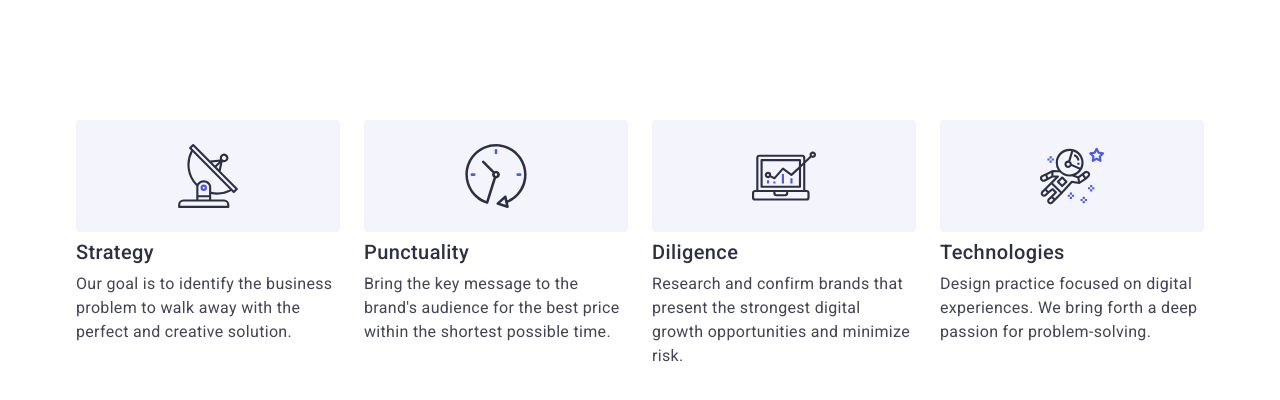
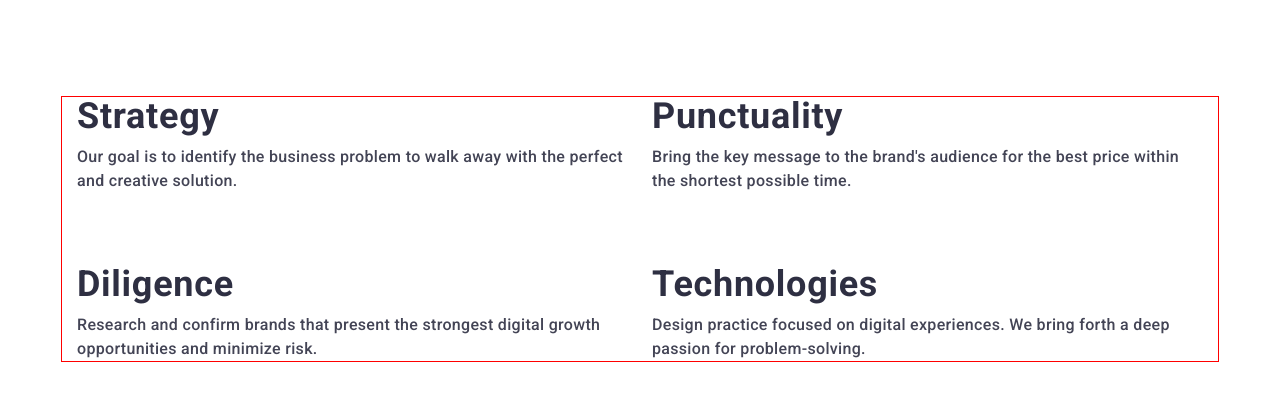
Before and after one commit to CherpakovaAnastasiia/goit-markup-hw-06, a plain HTML site: page index.html in a window 1280 px wide. Drawn offline with nearby package versions, Linux system fonts and the light colour scheme.

Commit message:
advantages

```diff
--- a/css/styles.css
+++ b/css/styles.css
@@ -32,32 +32,11 @@ body {
     background-color: #FFFFFF;
 }
 
-/*----------------MOBILE---------------*/
-
 .container {
     max-width: 428px;
     margin: 0 auto;
     padding: 0 16px;
-}
-
-
-/*----------------TABLET---------------*/
-
-@media screen and (min-width: 768px) {
-    .container {
-    max-width: 768px;
-}
-}
-
-/*----------------DESKTOP---------------*/
-
-@media screen and (min-width: 1158px) {
-.container {
-    max-width: 1158px;
-    padding-left: 15px;
-    padding-right: 15px;
-    /* margin: 0 auto; */
-}
+    border: 1px solid red;
 }
 
 .visually-hidden {
@@ -323,20 +302,26 @@ body {
 /*---------------ADVANTAGES--------------*/
 
 .advantages {
-    padding: 120px 0;
+    /* padding: 120px 0; */
+    padding: 96px 0;
 }
 
 .advantages-s-list {
     display: flex;
-    gap: 24px;
+    flex-wrap: wrap;
+    gap: 78px;
+    /* gap: 24px; */
 }
 
 .advantages-item {
-    width: calc((100% - 72px) / 4);
+    width: 100%;
+    /* width: calc((100% - 72px) / 4); */
+    position: relative;
 }
 
 .advantages-icon-container {
-    display: flex;
+    /* display: flex; */
+    display: none;
     justify-content: center;
     height: 112px;
     border-radius: 4px;
@@ -352,18 +337,24 @@ body {
 
 .advantages-subtitle {
     color: var(--navyblue);
-    font-size: 20px;
+    /* font-size: 20px;
     font-weight: 500;
-    line-height: 1.2;
+    line-height: 1.2; */
+    font-size: 36px;
+    font-weight: 700;
+    line-height: 1.11;
     letter-spacing: 0.02em;
     margin-bottom: 8px;
+    text-align: center;
 }
 
 .advantages-item-text {
     color: var(--slate);
     line-height: 1.5;
     letter-spacing: 0.02em;
-    font-weight: 400;
+    /* font-weight: 400; */
+    font-weight: 500;
+    font-size: 16px;
 }
 
 /*---------------POSSIBILITIES--------------*/
@@ -1056,3 +1047,47 @@ letter-spacing: 0.04em;
     visibility: hidden;
     pointer-events: none;
 }
+
+/*----------------MOBILE---------------*/
+
+@media  screen and (min-width: 428px) {
+    .container {
+        max-width: 428px;
+}
+}
+
+/*----------------TABLET---------------*/
+
+@media screen and (min-width: 768px) {
+    .container {
+        max-width: 768px;
+    }
+    .advantages {
+        padding: 96px 0;
+    }
+
+    .advantages-item {
+        width: calc((100% - 24px) / 2);
+    }
+
+    .advantages-s-list {
+         gap: 72px 24px;
+         display: flex;
+         flex-wrap: wrap;
+    }
+
+    .advantages-subtitle {
+        text-align: left;
+    }
+}
+
+/*----------------DESKTOP---------------*/
+
+@media screen and (min-width: 1158px) {
+    .container {
+        max-width: 1158px;
+        padding-left: 15px;
+        padding-right: 15px;
+        /* margin: 0 auto; */
+    }
+}
```
